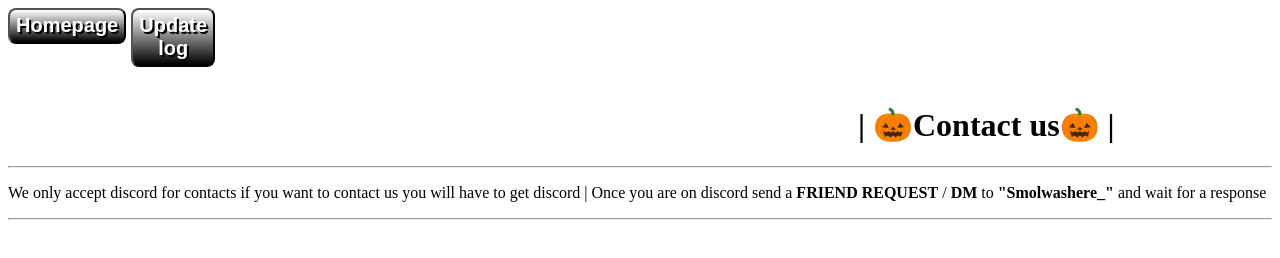
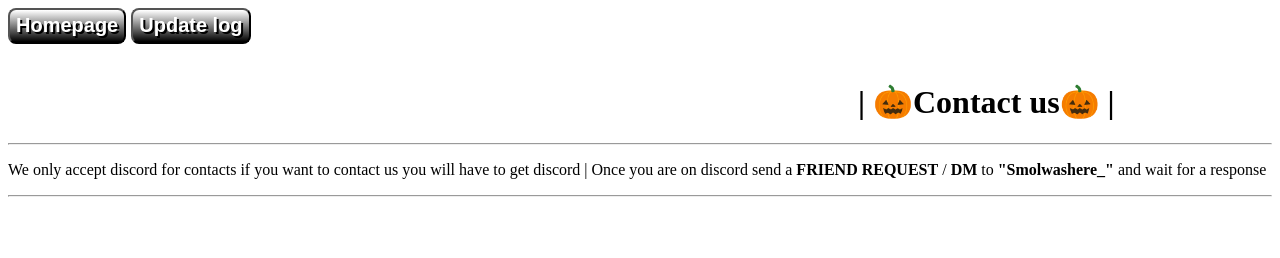
Before and after one commit to Smolwashere/contact-us, a plain HTML site: page index.html in a window 1280 px wide. Drawn offline with Linux system fonts and the light colour scheme; a script that the page names is missing.

Commit message:
Add files via upload

```diff
--- a/style.css
+++ b/style.css
@@ -26,7 +26,6 @@ body {
 .bar {
   display:flex;
   gap:5px;
-  margin-right:1565px;
 }
 .toptext {
   margin-left: 850px;
```
